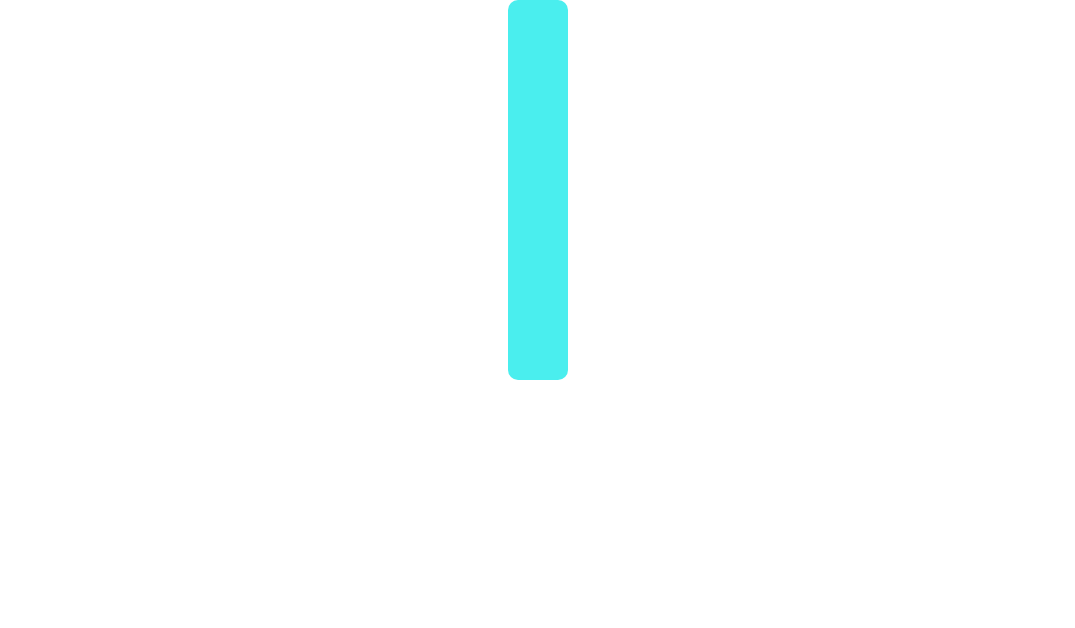
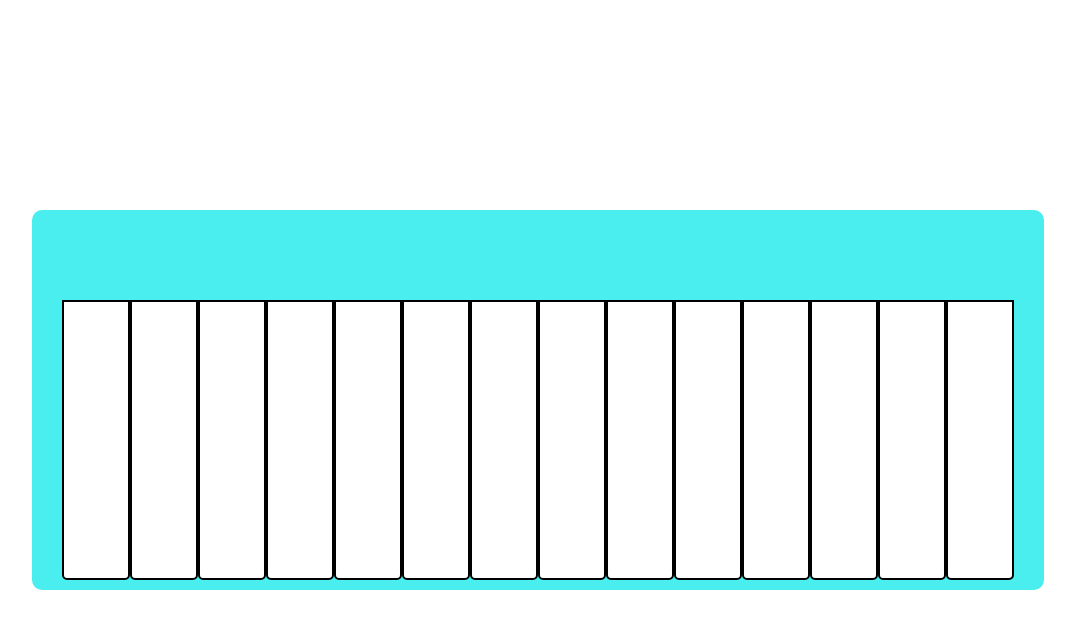
Before and after one commit to KutlualpTazefidan/1_PersonalJSTrainingPiano, a plain HTML site: page index.html in a window 1280 px wide. Shown: the whole page, without its empty margins (102-1177 px from the left). Drawn offline with Linux system fonts and the light colour scheme.

Commit message:
creating the white keys css

```diff
--- a/styles.css
+++ b/styles.css
@@ -7,7 +7,7 @@ body{
     display: flex;
     justify-content: center;
     height: 100vh; /*full height of the viewport*/
-    align-content: center; /* req height */
+    align-items: center; /* req height */
 
 }
 
@@ -17,3 +17,21 @@ body{
     background-color: rgb(74, 238, 238);
     border-radius: 10px;
 }
+
+.keys{
+    position: relative;
+}
+
+.white-keys{
+    display: flex;
+
+}
+
+.white-key{
+    width: 68px;
+    height: 280px;
+    border-radius: 0 0 5px 5px;
+    border: solid #000 2px;
+    box-sizing: border-box;
+    background-color: #fff;
+}
```
